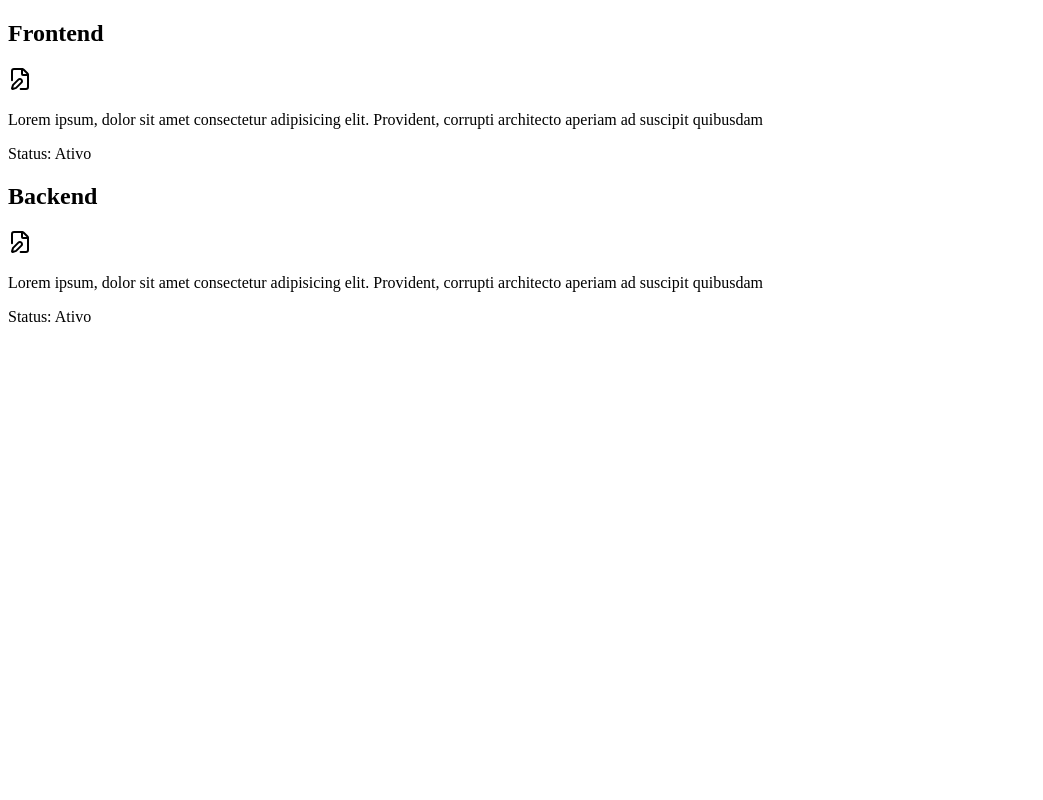
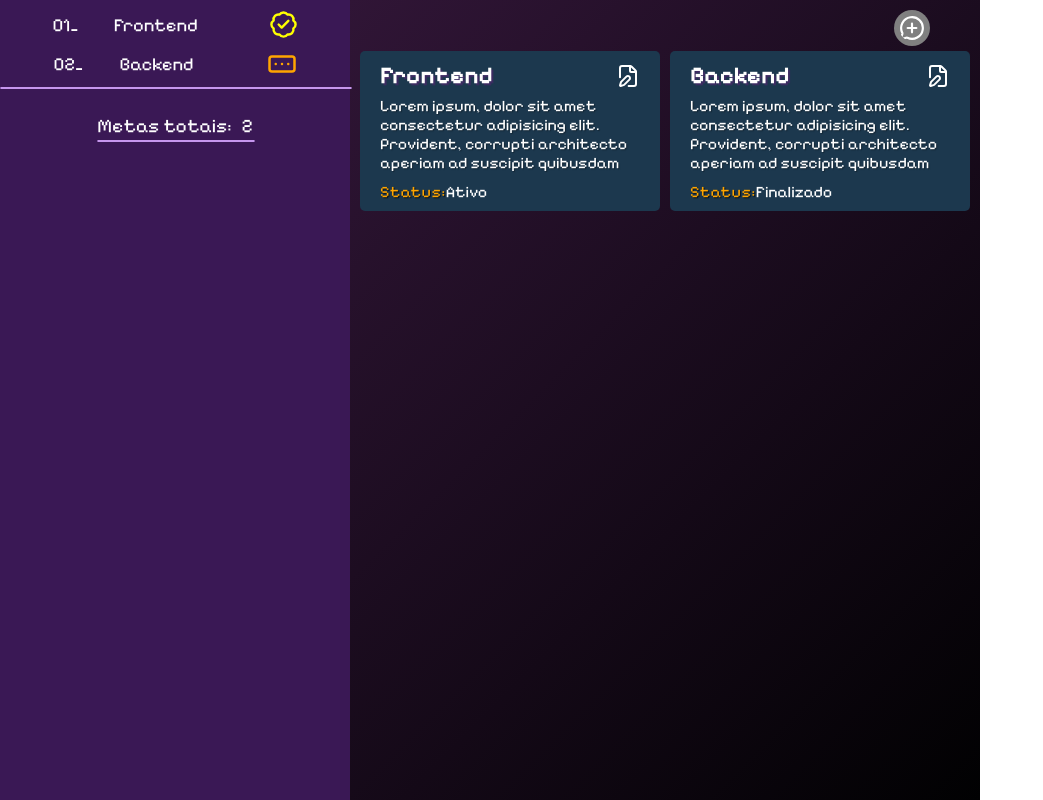
Before and after one commit to SantV7/-task_manager, a React (Vite) app: page / in a window 1280 px wide. Shown: the whole page, without its empty margins (0-1043 px from the left). Built offline with nearby package versions, Linux system fonts and the light colour scheme.

Commit message:
Fazendo validação e adicionado um alerta para o usuario

```diff
--- a/src/App.tsx
+++ b/src/App.tsx
@@ -1,9 +1,9 @@
-// import { MessageCirclePlus } from 'lucide-react'; // icon for add Goal!!! <MessageCirclePlus />
-// import { SavePlus } from 'lucide-react'; //icon for save Goal!!! <SavePlus />
-// import { Trash2 } from 'lucide-react'; // icon for delete Definite goal <Trash2 />
-// import { Settings } from 'lucide-react'; // settings for edit goal  <Settings />
-import { useState } from 'react';
+import { MessageCirclePlus } from 'lucide-react';
+import { BadgeCheck } from 'lucide-react';
+import { RectangleEllipsis } from 'lucide-react';
+import { useState, useEffect } from 'react';
 import Goal from './components/Goal';
+import './global.css'
 
 interface GoalUser {
     id: number ;
@@ -13,34 +13,134 @@ interface GoalUser {
 }
 
 function App() {
+  const [titleGoalSetter, setTitleGoalSetter ] = useState<string>('')
+  const [descGoalSetter, setDescGoalSetter ] = useState<string>('')
+  const [alertMessage, setAlertMessage] = useState<boolean>(false)
 
   const [ goalUser, setGoalUser ] = useState<GoalUser[]>([
     {
       id: 1,
       titleGoal: 'Frontend',
-      descGoal: 'Lorem ipsum, dolor sit amet consectetur adipisicing elit.  Provident, corrupti architecto aperiam ad suscipit quibusdam',
+      descGoal: 'Lorem ipsum, dolor sit amet consectetur adipisicing elit. Provident, corrupti architecto aperiam ad suscipit quibusdam',
       statusGoal: true
     },
     {
       id: 2,
       titleGoal: 'Backend',
-      descGoal: 'Lorem ipsum, dolor sit amet consectetur adipisicing elit.  Provident, corrupti architecto aperiam ad suscipit quibusdam',
-      statusGoal: true
+      descGoal: 'Lorem ipsum, dolor sit amet consectetur adipisicing elit. Provident, corrupti architecto aperiam ad suscipit quibusdam',
+      statusGoal: false
     }
   ])
 
+  const [ addGoal, setAddGoal ] = useState<boolean>(false)
+
+  let totalGoal: number = goalUser.length
+
+  useEffect(() => {
+    if (alertMessage) {
+      const timer = setTimeout(() => {
+        setAlertMessage(false)
+      }, 2500)
+      return () => clearTimeout(timer)
+    }
+  }, [alertMessage])
+
+  const handleSubmit = (e: React.FormEvent) => {
+    e.preventDefault()
+
+    if (!titleGoalSetter.trim() || !descGoalSetter.trim()) {
+      setAlertMessage(true)
+      return
+    }
+
+    const newGoal: GoalUser = {
+      id,
+      titleGoal: titleGoalSetter,
+      descGoal: descGoalSetter,
+      statusGoal: true
+    }
+
+    if(goalUser.length === 0) {
+      setGoalUser([
+        newGoal
+      ])
+    } else {
+        setGoalUser((prevData) => [
+          ...prevData, newGoal
+        ])
+    }
+
+    setTitleGoalSetter('')
+    setDescGoalSetter('')
+    setAddGoal(false)
+  }
 
   return (
     <>
-    <main>
-      <aside>
-        {/* status goals */}
+    {alertMessage && (
+      <div className="alert-notification">
+        Por favor, preencha todos os campos!
+      </div>
+    )}
+
+    <main className='bt-body'>
+      <aside id='statistic_goal'>
+       <ul className='list_storage_filter'>
+        {goalUser.map((itemFilter, index) => (
+          <li className='filter_goal' key={itemFilter.id}>
+            <span>{String(index + 1).padStart(2, '0')}_</span>{itemFilter.titleGoal}
+            <div>{itemFilter.statusGoal}</div>
+            {itemFilter.statusGoal ? <BadgeCheck size={29} color='yellow'/> : <RectangleEllipsis size={30} color='orange'/>}
+          </li>
+        ))}
+       </ul>
+
+       <div id='counter_goal'>
+        <p>Metas totais:</p> {totalGoal}
+       </div>
       </aside>
 
-      <section>
-        {goalUser.map((goalItem) => (
-          <Goal id={goalItem.id} title={goalItem.titleGoal} desc={goalItem.descGoal} status={goalItem.statusGoal}/>
-        ))}
+      <section id='manegement'>
+        <header id='add_goal_header'>
+          <MessageCirclePlus
+           color='white'
+           size={36}
+           id='add_goal'
+           onClick={() => setAddGoal(true)}
+          />
+        </header>
+
+        {
+          addGoal && (
+            <div>
+              <form onSubmit={handleSubmit}>
+                <label>
+                  <span>TItulo</span>
+                  <input
+                    type="text"
+                    placeholder='Estudar Frontend'
+                    onChange={(e) => setTitleGoalSetter(e.target.value)}
+                  />
+                </label>
+
+                <label>
+                  <span>TItulo</span>
+                  <input
+                    type="text"
+                    placeholder='Aprender Next.js'
+                    onChange={(e) => setDescGoalSetter(e.target.value)}
+                  />
+                </label>
+              </form>
+            </div>
+          )
+        }
+
+        <div className="area_goal">
+          {goalUser.map((goalItem) => (
+            <Goal id={goalItem.id} title={goalItem.titleGoal} desc={goalItem.descGoal} status={goalItem.statusGoal}/>
+          ))}
+        </div>
       </section>
 
     </main>
--- a/src/components/Goal.tsx
+++ b/src/components/Goal.tsx
@@ -1,4 +1,5 @@
 import { FilePen } from 'lucide-react'; // icon for edit goal
+import { useState } from 'react';
 
 interface GoalProps {
     id: number ;
@@ -8,18 +9,22 @@ interface GoalProps {
 }
 
 const Goal = ({id, title, desc, status}: GoalProps) => {
+
+  const [ settings, setSettings ] = useState<boolean>(false)
+
   return (
     <>
-      <div key={id}>
-        <header>
-            <h2>{title}</h2>
-            <FilePen />
+      <div id='goal' key={id}>
+        <header id='title_area_goal'>
+            <h2 id='task_title'>{title}</h2>
+            <FilePen onClick={() => setSettings(!settings)} id='settings_icon' />
         </header>
         <section>
-            <p>{desc}</p>
+            <p id='desc_txt'>{desc}</p>
         </section>
-        <footer>
-            <p>Status: {status ? 'Ativo' : 'Finalizado'}</p>
+        <footer id='footer_status'>
+            <p id='status'>Status:</p>
+            <p>{status ? 'Ativo' : 'Finalizado'}</p>
         </footer>
       </div>
     </>
--- a/src/global.css
+++ b/src/global.css
@@ -1,3 +1,5 @@
+@import url('https://fonts.googleapis.com/css2?family=Pixelify+Sans:wght@400..700&display=swap');
+
 * {
     margin: 0;
     padding: 0;
@@ -5,5 +7,169 @@
 }
 
 body {
+    font-family: "Pixelify Sans", sans-serif;
     min-height: 100vh;
 }
+
+.bt-body {
+    display: flex;
+    flex-flow: row nowrap;
+}
+
+#statistic_goal {
+    color: white;
+    display: flex;
+    flex-flow: column nowrap;
+    align-items: center;
+    background-color: rgb(58, 24, 85);
+    min-height: 100vh;
+    width: 350px;
+}
+
+.list_storage_filter {
+    width: 100%;
+    display: flex;
+    flex-flow: column;
+    padding: 10px 20px;
+    gap: 10px;
+    position: relative;
+    margin-bottom: 25px;
+}
+
+.list_storage_filter::before {
+    content: "";
+    left: 0;
+    width: 100%;
+    position: absolute;
+    bottom: 0;
+    border: 1px solid rgb(198, 150, 238);
+    border-radius: 3px;
+}
+
+.filter_goal {
+    font-size: 1.15rem;
+    display: flex;
+    justify-content: space-evenly;
+    align-items: center;
+    gap: 3px;
+    width: 100%;
+}
+
+#counter_goal {
+    display: flex;
+    flex-flow: row nowrap;
+    gap: 10px;
+    font-size: 1.2rem;
+    position: relative;
+    padding-bottom: 5px;
+}
+
+#counter_goal::before {
+    content: "";
+    left: 0;
+    width: 100%;
+    position: absolute;
+    bottom: 0;
+    border: 1px solid rgb(198, 150, 238);
+    border-radius: 3px;
+}
+
+#add_goal_header {
+    display: flex;
+    flex-flow: row-reverse;
+    padding-right: 40px;
+    padding-bottom: 5px;
+}
+
+#add_goal {
+    transition: 0.22s;
+    background-color: gray;
+    border-radius: 50%;
+    padding: 5px;
+    cursor: pointer;
+}
+
+#add_goal:hover {
+    background-color: rgb(205, 205, 247);
+}
+
+.area_goal {
+    display: flex;
+    gap: 10px;
+}
+
+#goal {
+    padding: 10px 20px;
+    border-radius: 5px;
+    background-color: rgb(28, 56, 78);
+    max-width: 300px;
+    color: white;
+}
+
+#manegement {
+    padding: 10px;
+    background-image: linear-gradient(135deg, rgb(48, 21, 54), rgb(1, 1, 2));
+}
+
+#task_title {
+    text-shadow: 2px 2px 1px rgba(123, 23, 136, 0.363);
+}
+
+#desc_txt {
+    text-shadow: 1px 1px 1px rgba(0, 0, 0, 0.349);
+}
+
+#title_area_goal {
+    padding-bottom: 6px;
+    display: flex;
+    justify-content: space-between;
+    align-items: center;
+    flex-flow: row nowrap;
+}
+
+#footer_status {
+    display: flex;
+    align-items:end;
+    flex-flow: row nowrap;
+}
+
+#status {
+    margin-top: 10px;
+    letter-spacing: 0.7px;
+    color: orange;
+    text-shadow: 1px 1px 1px rgba(0, 0, 0, 0.76);
+}
+
+#settings_icon:hover {
+    scale: 1.1;
+    transition: ease 0.25s;
+    cursor: pointer;
+}
+
+.alert-notification {
+    position: fixed;
+    top: 20px;
+    right: 20px;
+    background-color: #ef4444;
+    color: white;
+    padding: 12px 24px;
+    border-radius: 4px;
+    z-index: 9999;
+    box-shadow: 0 4px 6px rgba(0, 0, 0, 0.2);
+    animation: fadeOutEffect 2.5s forwards;
+}
+
+@keyframes fadeOutEffect {
+    0% {
+        opacity: 1;
+        transform: translateY(0);
+    }
+    80% {
+        opacity: 1;
+        transform: translateY(0);
+    }
+    100% {
+        opacity: 0;
+        transform: translateY(-10px);
+    }
+}
```
